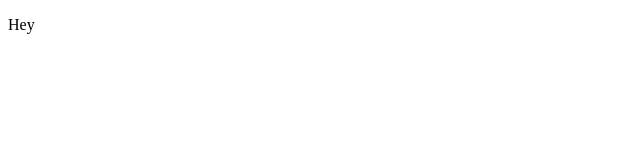
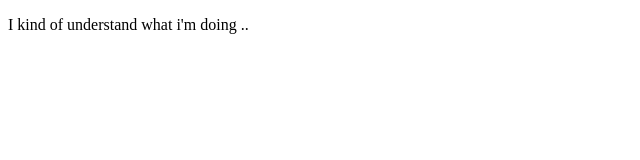
Before and after one commit to nuprince/first-git, a plain HTML site: page index.html in a window 1280 px wide. Shown: the whole page, without its empty margins (0-640 px from the left). Drawn offline with Linux system fonts and the light colour scheme.

Commit message:
Modified title Hello me

```diff
--- a/index.html
+++ b/index.html
@@ -3,7 +3,7 @@
 	<head>
 		<meta charset="utf-8">
 		<meta name="viewport" content="width=device-width, initial-scale=1">
-		<title>Hello Spaces</title>
+		<title>Hello me</title>
 		<link rel="stylesheet" href="stylesheets/main.css">
 		<!--
 		<script src="https://ajax.googleapis.com/ajax/libs/jquery/2.2.0/jquery.js"></script>
@@ -12,7 +12,7 @@
 	</head>
 	<body>
 		<p>
-			Hey
+			I kind of understand what i'm doing ..
 		</p>
 	</body>
 </html>
```
